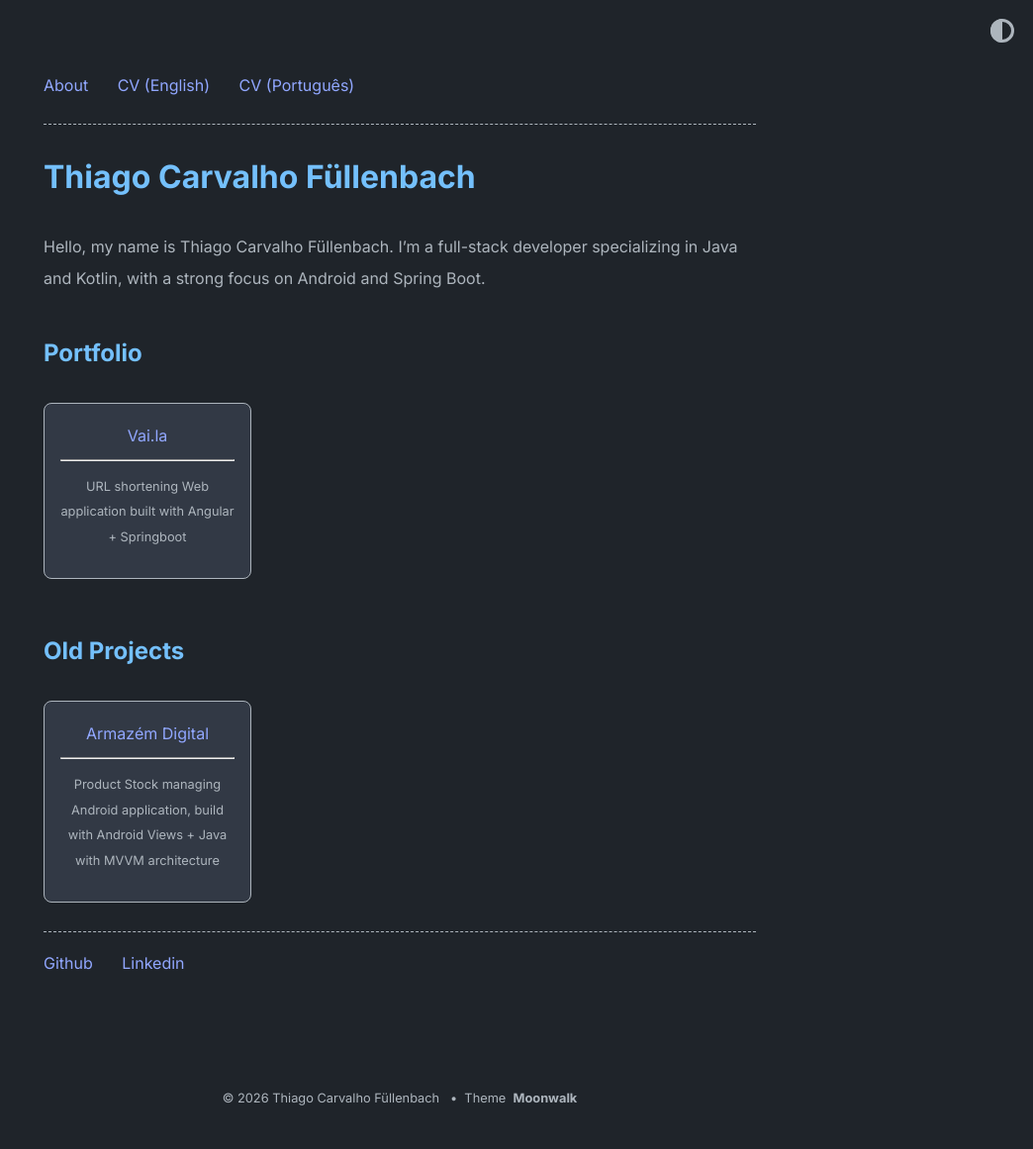
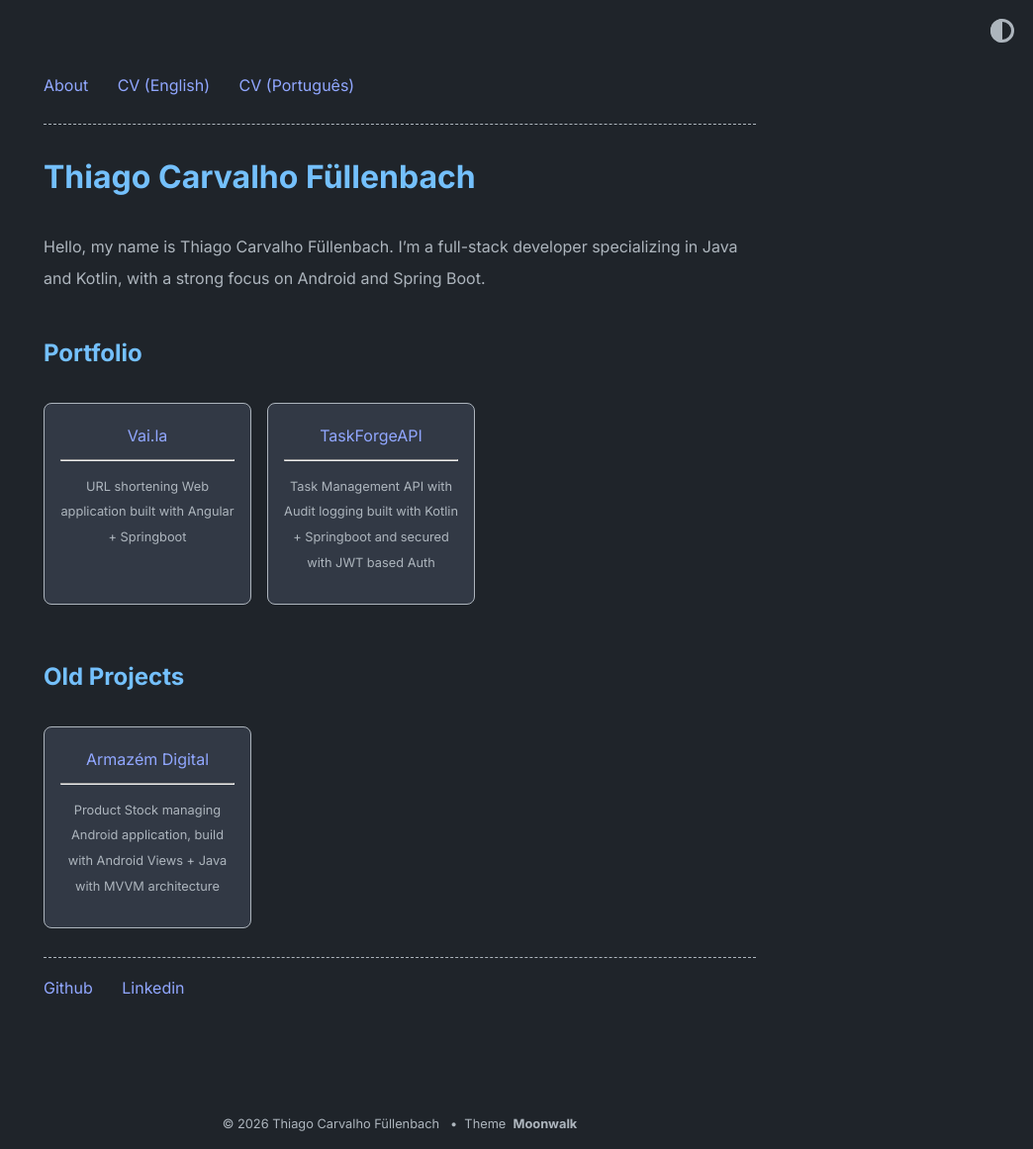
Before and after one commit to thiago-fullenbach/thiago-fullenbach.github.io, a Jekyll site: the page built from index.md, in a window 1280 px wide. Shown: the whole page at 99% size, without its empty margins (236-1280 px from the left). Built offline with Jekyll 4.4.1, drawn with Linux system fonts in a browser that asks for light colours; before the commit the page ends 1136 px from its top, so only the background shows below that; part of the change alters nothing that is shown.

Commit message:
Updates portifolio page, adding TaskForgeAPI to projects and updating portifolio's CV.

```diff
--- a/_config.yml
+++ b/_config.yml
@@ -43,7 +43,7 @@ soopr:
 highlighter: rouge
 
 sass:
-  style: :compressed
+  style: compressed
 
 plugins:
   - jekyll-feed
--- a/_data/home.yml
+++ b/_data/home.yml
@@ -10,6 +10,9 @@ project_entries:
   - title: Vai.la
     url: vaila
     desc: URL shortening Web application built with Angular + Springboot
+  - title: TaskForgeAPI
+    url: taskforgeapi
+    desc: Task Management API with Audit logging built with Kotlin + Springboot and secured with JWT based Auth
 
 old_project_entries:
   - title: Armazém Digital
--- /dev/null
+++ b/taskforgeapi.md
@@ -0,0 +1,35 @@
+---
+layout: post
+title: TaskForgeAPI
+---
+
+Backend application for task management, built with Kotlin and Spring Boot.
+Designed with real-world API concerns such as security, concurrency control, auditing, and scalable data handling in mind.
+
+🔗 **GitHub:** [View Repository](https://github.com/thiago-fullenbach/TaskForgeAPI)
+
+### 🚀 Features
+- Full CRUD for tasks and categories
+- Status transition control (TODO → DOING → DONE)
+- JWT-based authentication and secure endpoints
+- Audit logging for task changes
+- Filtering and paginated queries
+- Soft delete to preserve data integrity
+- Optimistic locking for concurrency handling
+
+### 🏗️ Architecture & Tech
+
+- Kotlin 2.2, Spring Boot
+- Spring Security (JWT)
+- Spring Data JPA
+- PostgreSQL / H2
+- Flyway (database migrations)
+- TestContainers, JUnit 5
+- Docker/Docker Compose for Infrastructure
+
+### ⚙️ Highlights
+- State machine implementation for task status transitions
+- Optimistic locking to prevent concurrent update conflicts
+- Audit trail design for tracking entity changes
+- Clean layered architecture (Controller, Service, Repository, DTO)
+- Environment-based configuration with secure variables
```
Also changed, not shown: 2 other files.
